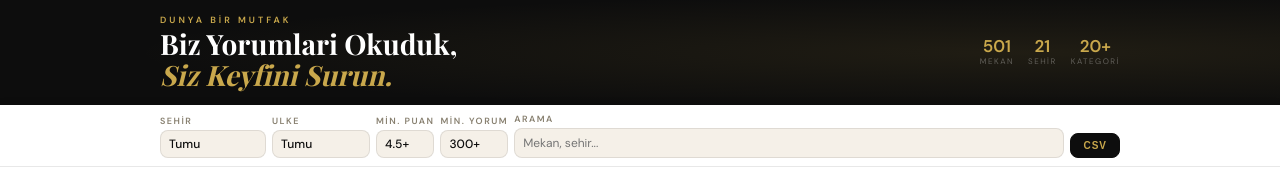
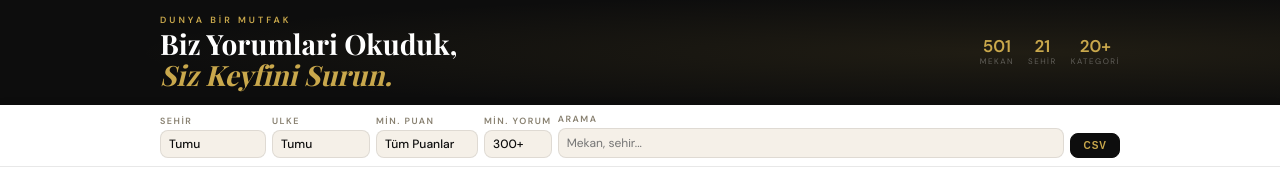
Before and after one commit to sermetbaykal/places, a plain HTML site: page index.html in a window 1280 px wide. Shown: the top 171 px of the page. Drawn offline with nearby package versions, Linux system fonts and the light colour scheme; a web font is replaced by a local one.

Commit message:
add all ratings filter

```diff
--- a/index.html
+++ b/index.html
@@ -67,7 +67,7 @@ footer a{color:var(--gold);text-decoration:none;margin-left:12px}
 </head>
 <body>
 <div class="hero"><div class="hi"><div><span class="htag">Dunya Bir Mutfak</span><h1 class="htitle">Biz Yorumlari Okuduk,<br><em>Siz Keyfini Surun.</em></h1></div><div class="hstats"><div class="hst"><span class="hnum" id="hn">-</span><span class="hlbl">Mekan</span></div><div class="hst"><span class="hnum" id="hc">-</span><span class="hlbl">Sehir</span></div><div class="hst"><span class="hnum">20+</span><span class="hlbl">Kategori</span></div></div></div></div>
-<div class="sticky"><div class="filters"><div class="fi"><div class="fg"><span class="fl">Sehir</span><select class="fsel" id="fc"><option value="">Tumu</option></select></div><div class="fg"><span class="fl">Ulke</span><select class="fsel" id="fco"><option value="">Tumu</option></select></div><div class="fg"><span class="fl">Min. Puan</span><select class="fsel" id="fr"><option value="4.5">4.5+</option><option value="4.6">4.6+</option><option value="4.7">4.7+</option><option value="4.8">4.8+</option></select></div><div class="fg"><span class="fl">Min. Yorum</span><select class="fsel" id="fv"><option value="300">300+</option><option value="500">500+</option><option value="1000">1K+</option><option value="5000">5K+</option></select></div><div class="sw"><span class="fl">Arama</span><input type="text" class="sinp" id="fs2" placeholder="Mekan, sehir..."></div><button class="bc" id="bcsv">CSV</button></div></div><div class="cw"><div class="ci-wrap"><div class="ci" id="chips"></div></div></div></div>
+<div class="sticky"><div class="filters"><div class="fi"><div class="fg"><span class="fl">Sehir</span><select class="fsel" id="fc"><option value="">Tumu</option></select></div><div class="fg"><span class="fl">Ulke</span><select class="fsel" id="fco"><option value="">Tumu</option></select></div><div class="fg"><span class="fl">Min. Puan</span><select class="fsel" id="fr"><option value="0">Tüm Puanlar</option><option value="4.0">4.0+</option><option value="4.5">4.5+</option><option value="4.6">4.6+</option><option value="4.7">4.7+</option><option value="4.8">4.8+</option></select></div><div class="fg"><span class="fl">Min. Yorum</span><select class="fsel" id="fv"><option value="300">300+</option><option value="500">500+</option><option value="1000">1K+</option><option value="5000">5K+</option></select></div><div class="sw"><span class="fl">Arama</span><input type="text" class="sinp" id="fs2" placeholder="Mekan, sehir..."></div><button class="bc" id="bcsv">CSV</button></div></div><div class="cw"><div class="ci-wrap"><div class="ci" id="chips"></div></div></div></div>
 <div class="sb"><div class="sbi"><div><span class="sn" id="s1">-</span> <span class="sl">gosterilen</span></div><div><span class="sn" id="s2">-</span> <span class="sl">sehir</span></div><div><span class="sn" id="s3">-</span> <span class="sl">ort. puan</span></div></div></div>
 <div class="to" id="cards"></div>
 <footer><strong>Neyeriz</strong> &nbsp;.&nbsp; Dunyanin en iyi mekanlari &nbsp;.&nbsp; 2025<a href="/admin.html">Admin</a></footer>
```
